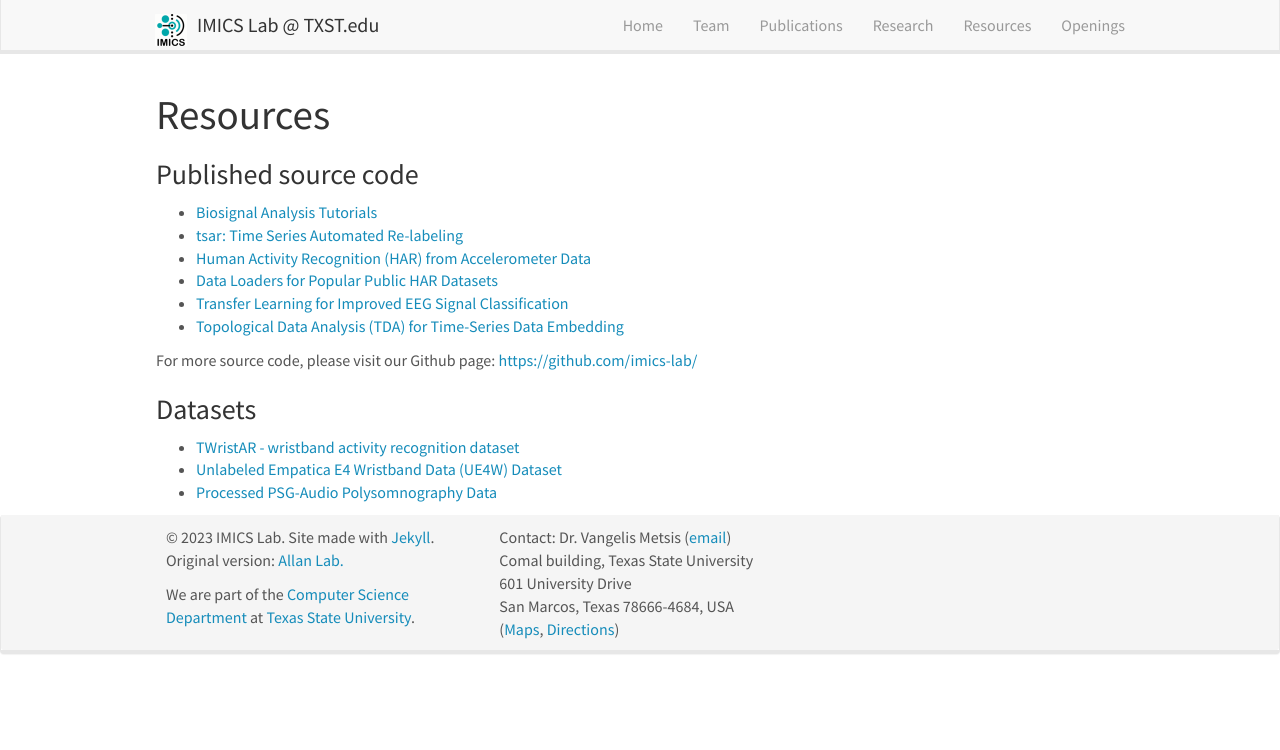
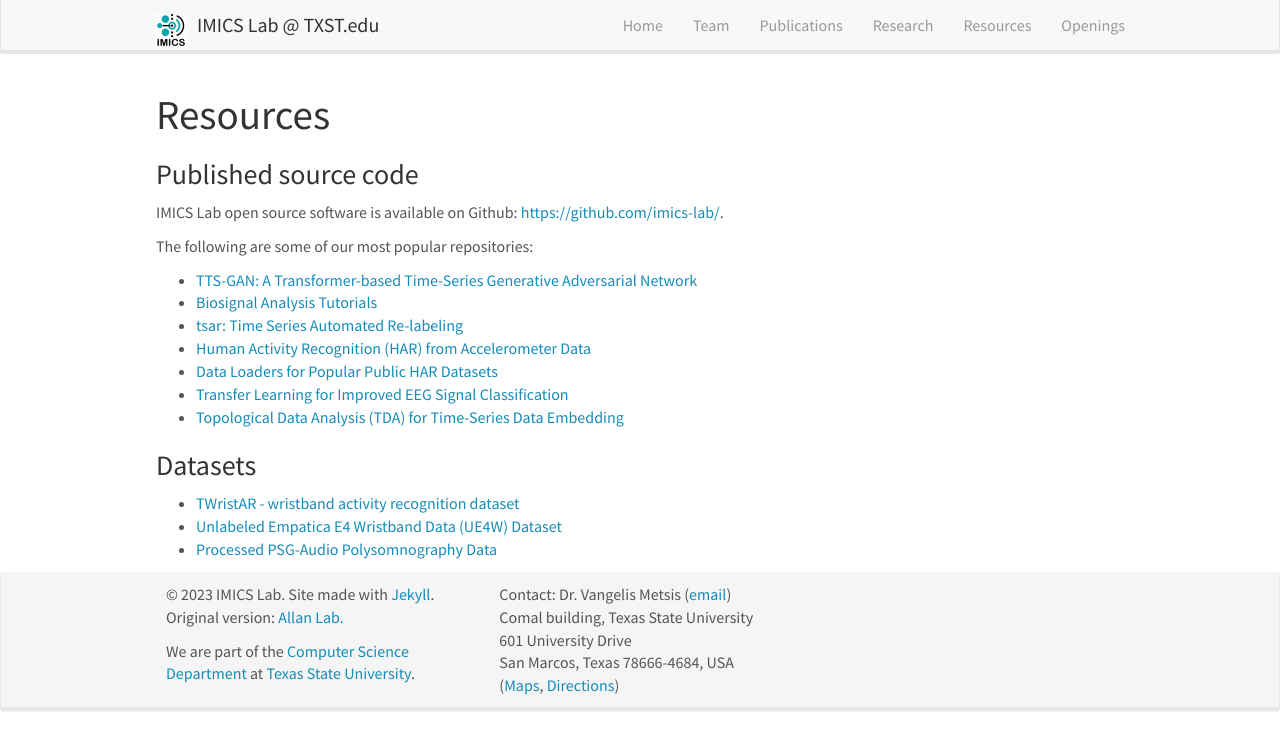
Before and after one commit to imics-lab/imics-lab.github.io, a Jekyll site: the page built from _pages/resources.md, in a window 1280 px wide. Shown: the top 750 px of the page. Built offline with Jekyll 4.4.1, drawn with Linux system fonts in a browser that asks for light colours; nearby versions of some CDN libraries.

Commit message:
Update page

```diff
--- a/_pages/resources.md
+++ b/_pages/resources.md
@@ -10,6 +10,10 @@ permalink: /resources/
 
 ### Published source code
 
+IMICS Lab open source software is available on Github: <a href="https://github.com/imics-lab/">https://github.com/imics-lab/</a>.
+
+The following are some of our most popular repositories:
+- <a href="https://github.com/imics-lab/tts-gan">TTS-GAN: A Transformer-based Time-Series Generative Adversarial Network</a>
 - <a href="https://github.com/imics-lab/biosignal_analysis_tutorials">Biosignal Analysis Tutorials</a>
 - <a href="https://github.com/imics-lab/TSAR">tsar: Time Series Automated Re-labeling</a>
 - <a href="https://github.com/imics-lab/model_evaluation_for_HAR">Human Activity Recognition (HAR) from Accelerometer Data</a>
@@ -17,8 +21,6 @@ permalink: /resources/
 - <a href="https://github.com/imics-lab/eeg-transfer-learning">Transfer Learning for Improved EEG Signal Classification</a>
 - <a href="https://github.com/imics-lab/time-embed">Topological Data Analysis (TDA) for Time-Series Data Embedding</a>
 
-For more source code, please visit our Github page: <a href="https://github.com/imics-lab/">https://github.com/imics-lab/</a>
-
 ### Datasets
 
 - <a href="https://zenodo.org/record/5911808">TWristAR - wristband activity recognition dataset</a>
```
Also changed, not shown: _pages/openings.md (+2 -2 lines).
